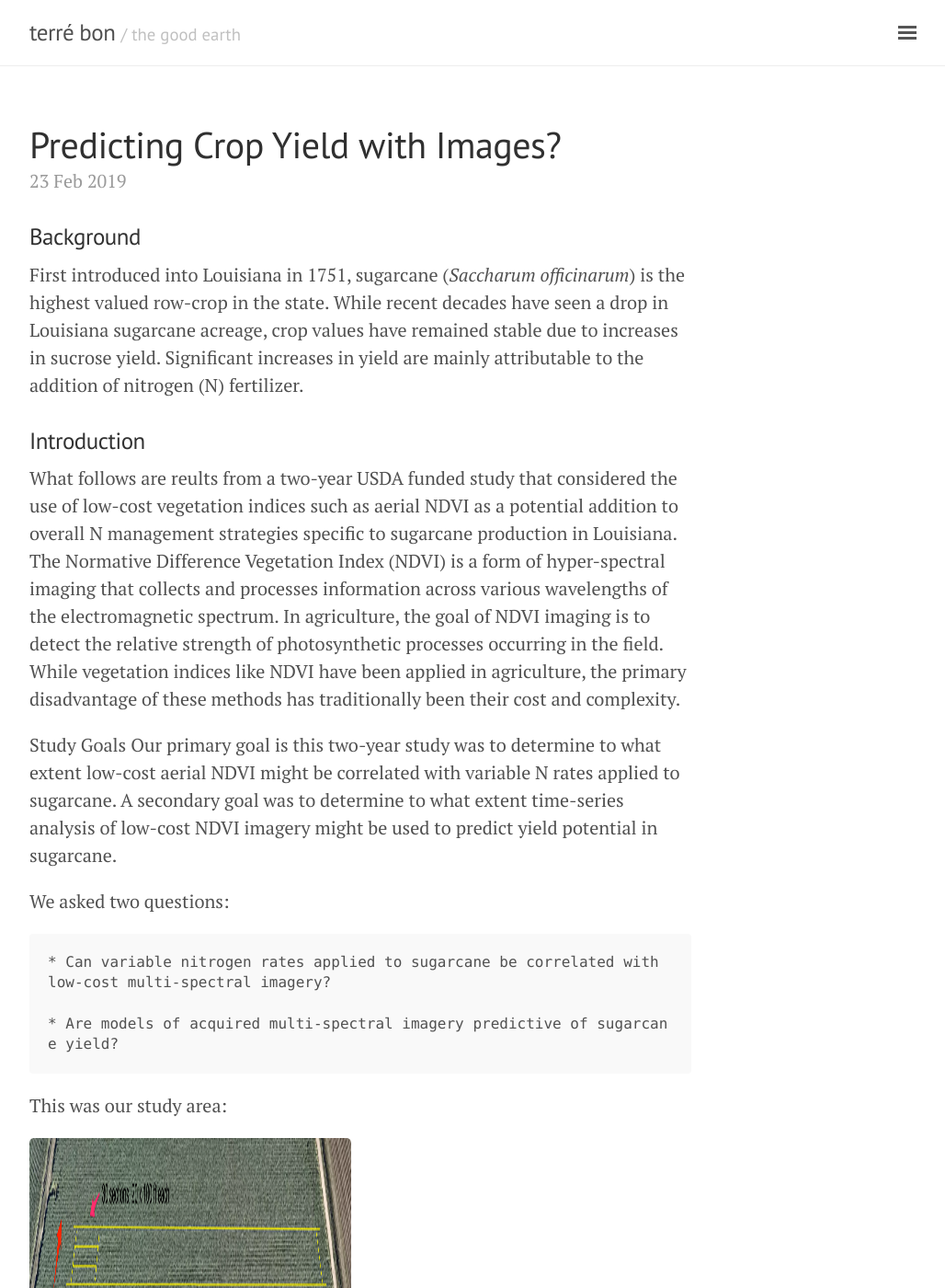
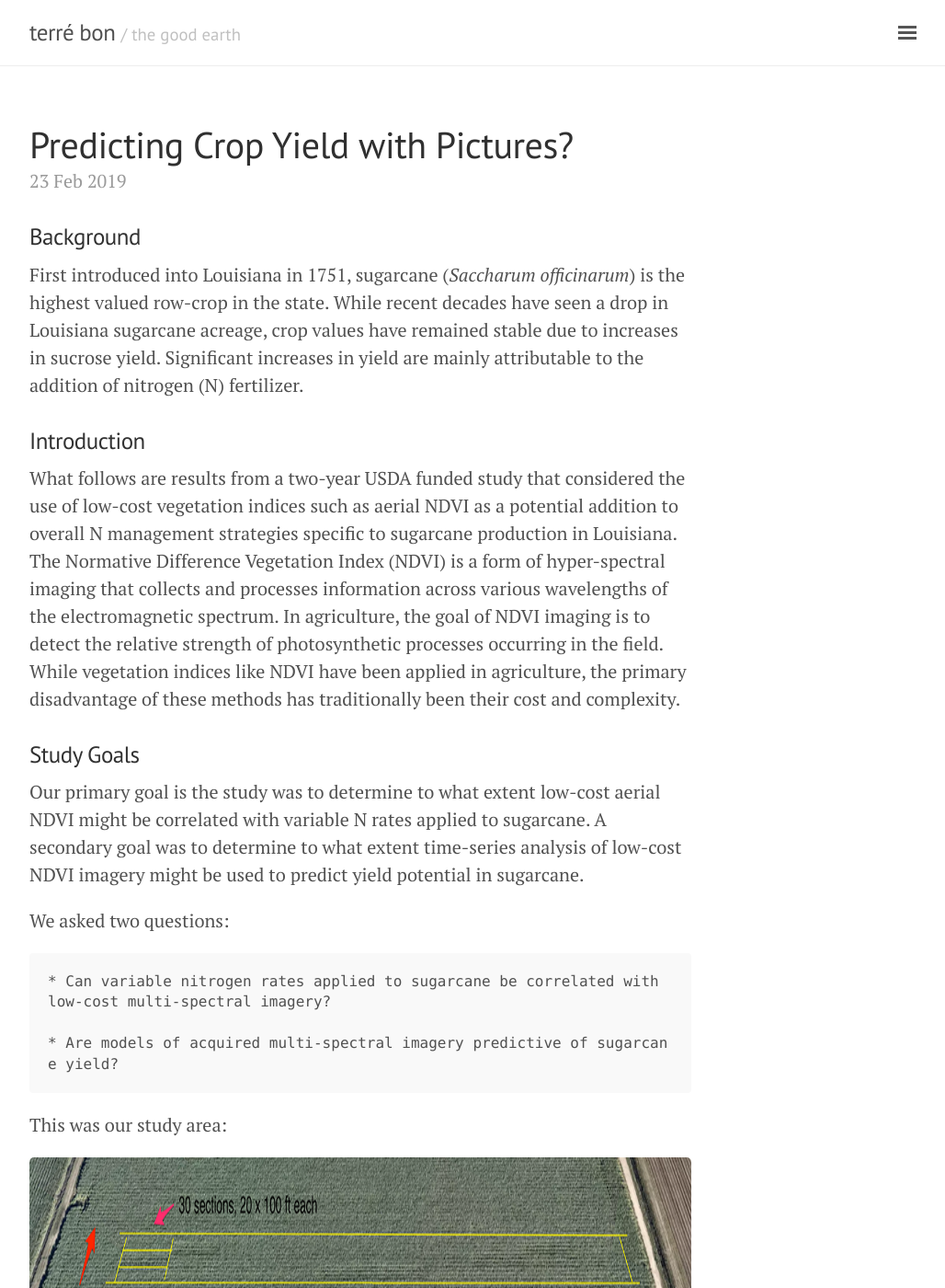
Before and after one commit to geraldmc/geraldmc.github.io, a Jekyll site: the page built from _posts/2019-02-23-predicting-yield-1.md, in a window 1280 px wide and 1400 px high. Shown: the whole window at 92% size, without its empty margins (248-1276 px from the left). Built offline with Jekyll 4.4.1, drawn with Linux system fonts in a browser that asks for light colours.

```diff
--- a/_posts/2019-02-23-predicting-yield-1.md
+++ b/_posts/2019-02-23-predicting-yield-1.md
@@ -1,6 +1,6 @@
 ---
 layout: post
-title: Predicting Crop Yield with Images?
+title: Predicting Crop Yield with Pictures?
 ---
 
 ### Background
@@ -9,11 +9,11 @@ First introduced into Louisiana in 1751, sugarcane (*Saccharum officinarum*) is
 
 ### Introduction
 
-What follows are reults from a two-year USDA funded study that considered the use of low-cost vegetation indices such as aerial NDVI as a potential addition to overall N management strategies specific to sugarcane production in Louisiana. The Normative Difference Vegetation Index (NDVI) is a form of hyper-spectral imaging that collects and processes information across various wavelengths of the electromagnetic spectrum. In agriculture, the goal of NDVI imaging is to detect the relative strength of photosynthetic processes occurring in the field. While vegetation indices like NDVI have been applied in agriculture, the primary disadvantage of these methods has traditionally been their cost and complexity.
+What follows are results from a two-year USDA funded study that considered the use of low-cost vegetation indices such as aerial NDVI as a potential addition to overall N management strategies specific to sugarcane production in Louisiana. The Normative Difference Vegetation Index (NDVI) is a form of hyper-spectral imaging that collects and processes information across various wavelengths of the electromagnetic spectrum. In agriculture, the goal of NDVI imaging is to detect the relative strength of photosynthetic processes occurring in the field. While vegetation indices like NDVI have been applied in agriculture, the primary disadvantage of these methods has traditionally been their cost and complexity.
 
 
-Study Goals
-Our primary goal is this two-year study was to determine to what extent low-cost aerial NDVI might be correlated with variable N rates applied to sugarcane. A secondary goal was to determine to what extent time-series analysis of low-cost NDVI imagery might be used to predict yield potential in sugarcane.
+### Study Goals
+Our primary goal is the study was to determine to what extent low-cost aerial NDVI might be correlated with variable N rates applied to sugarcane. A secondary goal was to determine to what extent time-series analysis of low-cost NDVI imagery might be used to predict yield potential in sugarcane.
 
 We asked two questions:
 
@@ -23,4 +23,4 @@ We asked two questions:
 
 This was our study area:
 
-![South Louisiana]({{ site.url }}/assets/study-area.png){:height="350px" width="350px"}
+![South Louisiana]({{ site.url }}/assets/study-area.png){:height="300px" width="800px"}
```
